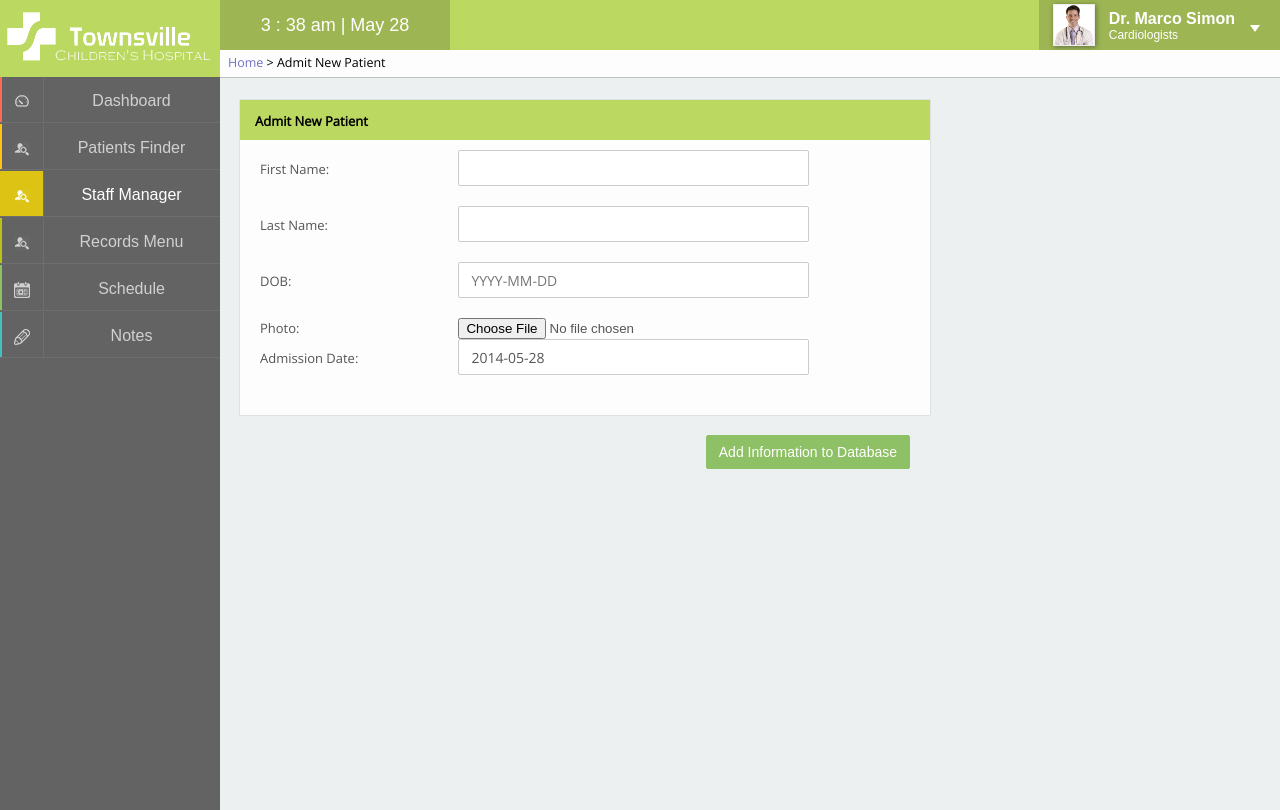
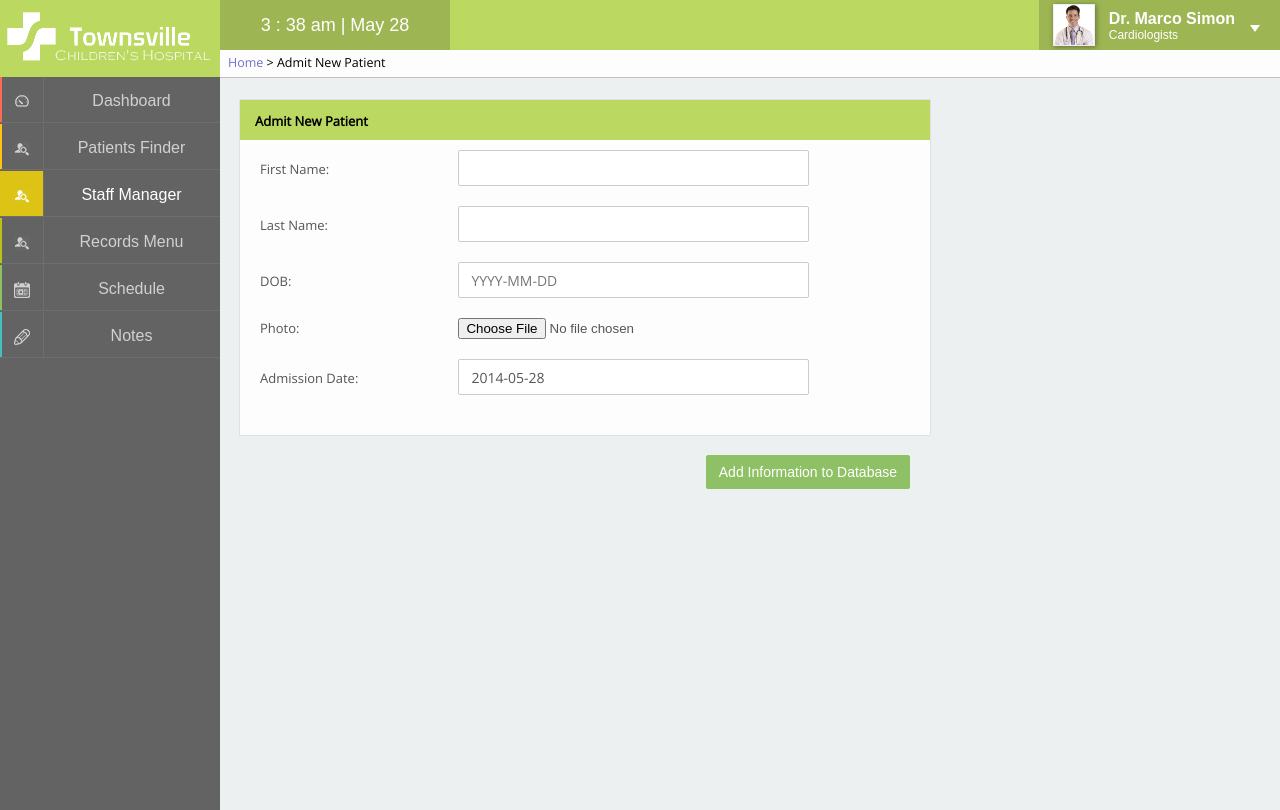
Before and after one commit to yancieng/INB201, a PHP site: page /pages/patientadd.php in a window 1280 px wide. Run offline with PHP 8.4, Linux system fonts and the light colour scheme; a user stored in the database is signed in; data comes from the database, SQL or seed files in the repository; some libraries are stand-ins or nearby versions.

Commit message:
Tiny Style Fix (for photo inputs)
There's also a small bug in the "Admit Existing Patient" SQL that lets
you readmit an already admitted patient if they had been released
before. Have no idea how to have that not show up atm

```diff
--- a/css/patientupdate.css
+++ b/css/patientupdate.css
@@ -18,3 +18,6 @@ select {
 	width: 168px;
 	margin-bottom: 20px;
 }
+input[type=file] {
+	margin-bottom: 20px;
+}
```
